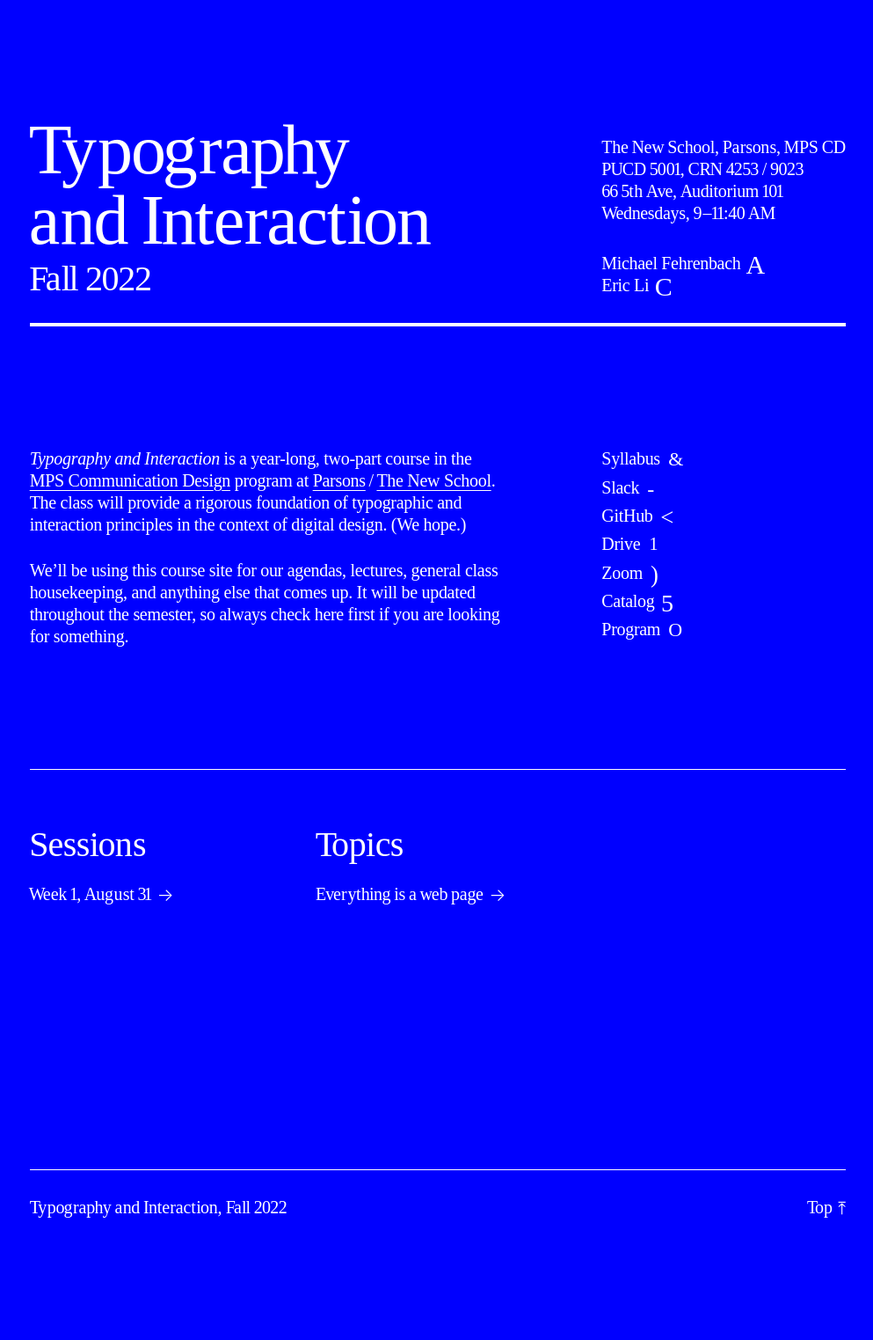
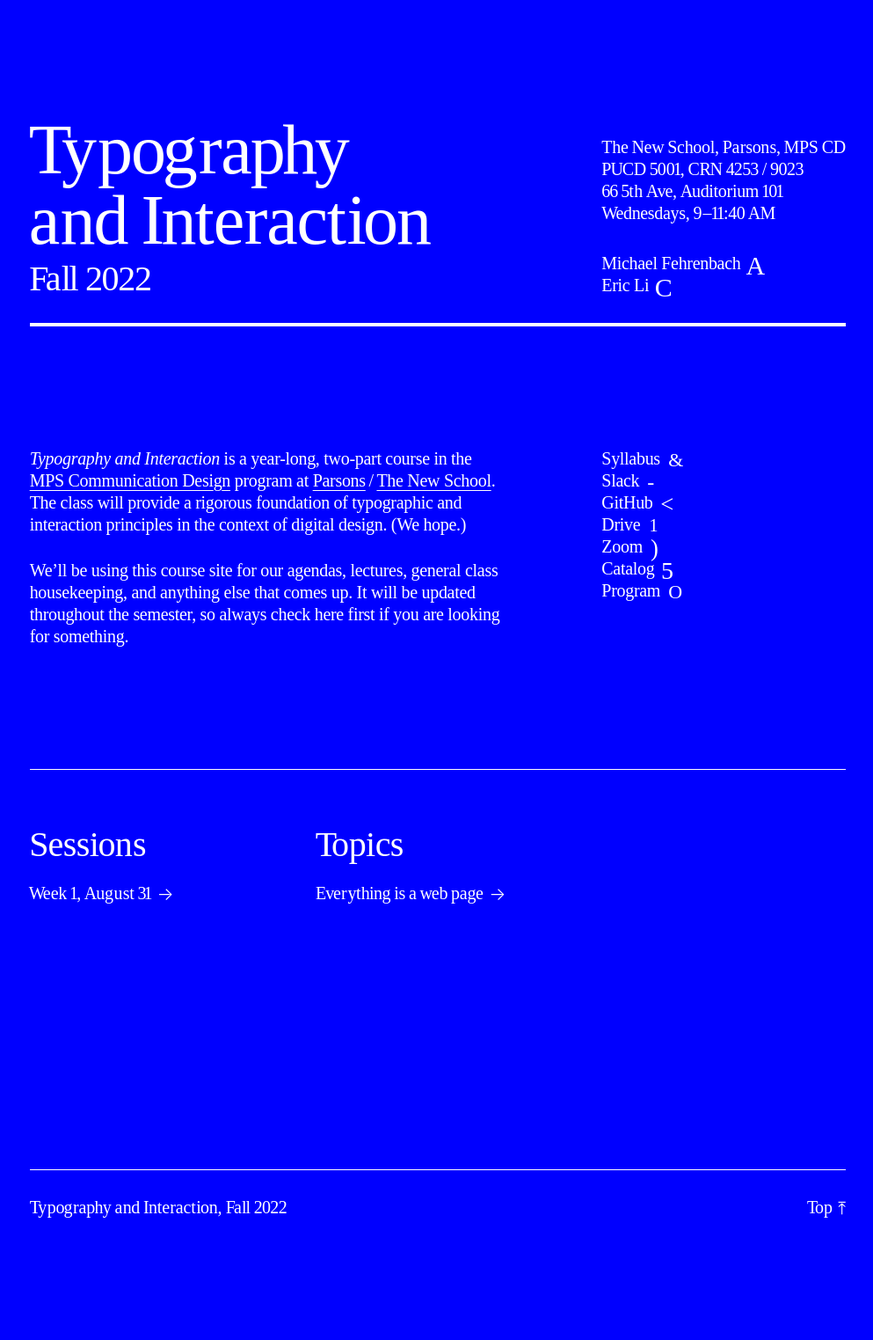
Before and after one commit to core-interaction/core-interaction.github.io, a Jekyll site: the page built from index.md, in a window 1280 px wide. Shown: the whole page at 88% size, without its empty margins (142-1135 px from the left). Built offline with Jekyll 4.4.1, drawn with Linux system fonts in a browser that asks for light colours.

Commit message:
Loose lists on mobile, only.

```diff
--- a/assets/styles/_markdown.scss
+++ b/assets/styles/_markdown.scss
@@ -285,6 +285,8 @@
 
 			--typography--leading: var(--typography--leading--loose);
 
+			@include breakpoint(568) { --typography--leading: var(--typography--leading--base) }
+
 			display:        flex;
 			flex-direction: column;
 			gap:            var(--typography--between);
--- a/assets/styles/common.scss
+++ b/assets/styles/common.scss
@@ -457,6 +457,8 @@ body {
 
 						--typography--leading: var(--typography--leading--loose);
 
+						@include breakpoint(568) { --typography--leading: var(--typography--leading--base) }
+
 						display:        flex;
 						flex-direction: column;
 						gap:            var(--typography--between);
@@ -550,8 +552,7 @@ body {
 	&[href*="zoom.us"]:after {
 		@extend .icon--wingdings;
 
-		--icon--gap:   0.5em;
-		--icon--shift: 0em;
+		--icon--gap: 0.5em;
 	}
 
 	&[href*=".pdf"]:after                  { --icon: '2'; --icon--scale: 1.2 } // Doc.
```
